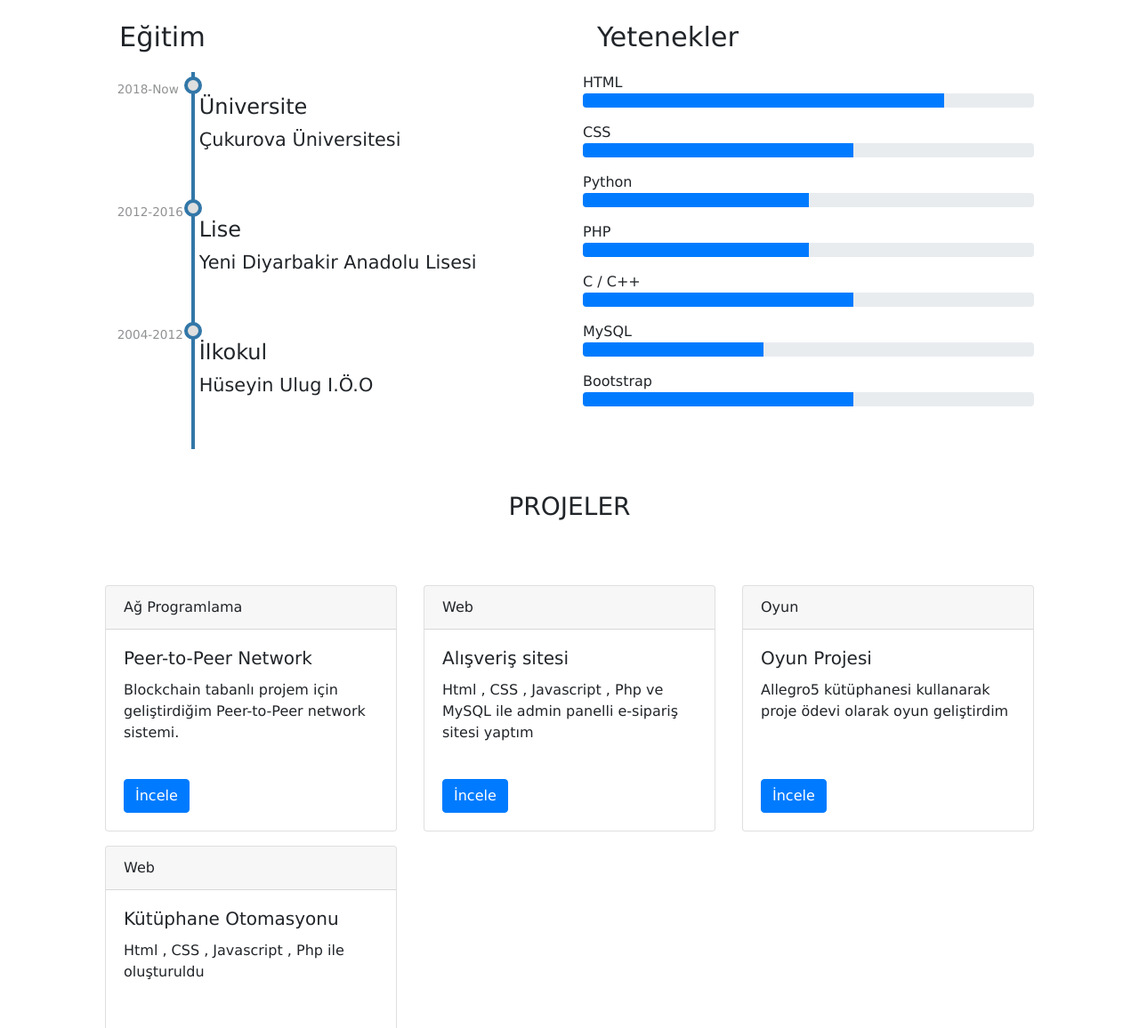
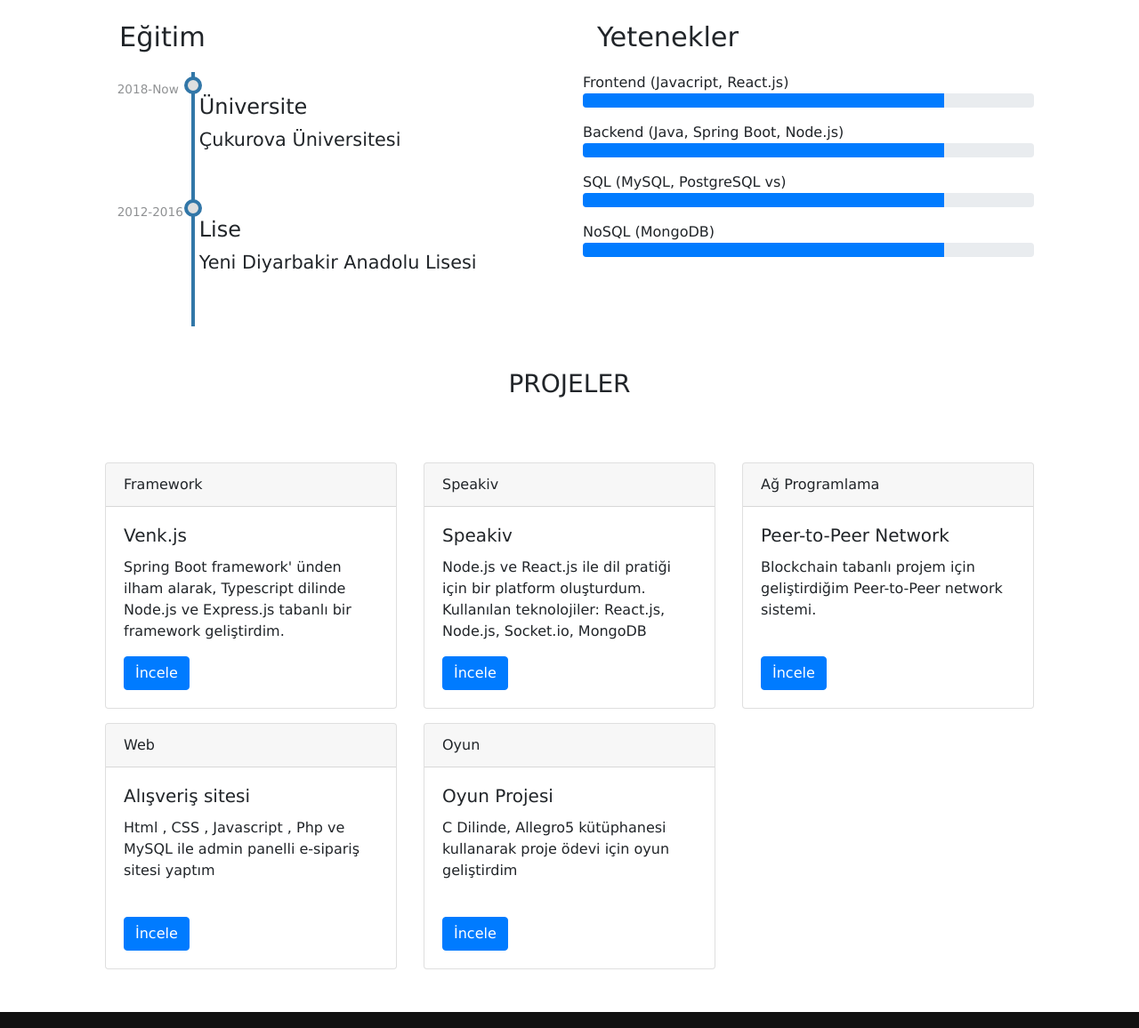
Before and after one commit to vnknt/vnknt.github.io, a plain HTML site: page index.html in a window 1280 px wide. Shown: the part 845-2001 px from the top of the page at 89% size. Drawn offline with nearby package versions, Linux system fonts and the light colour scheme.

Commit message:
Updated my personal website after 2 years :)

```diff
--- a/index.html
+++ b/index.html
@@ -1,26 +1,29 @@
-
 <!DOCTYPE html>
 <html lang="en">
+
 <head>
   <meta charset="UTF-8">
-    <meta name="viewport" content="width=device-width, initial-scale=1 maximum-scale=1.0, user-scalable=no" >
+  <meta name="viewport" content="width=device-width, initial-scale=1 maximum-scale=1.0, user-scalable=no">
   <title>Velat Necmettin Kanat | Kişisel Web Sayfası </title>
   <meta name="description" content="Çukurova Üniversitesi Bilgisayar Mühendisliği Bölümü Öğrencisi">
-    <link rel="stylesheet" href="https://cdn.jsdelivr.net/npm/bootstrap@4.5.3/dist/css/bootstrap.min.css" integrity="sha384-TX8t27EcRE3e/ihU7zmQxVncDAy5uIKz4rEkgIXeMed4M0jlfIDPvg6uqKI2xXr2" crossorigin="anonymous">
+  <link rel="stylesheet" href="https://cdn.jsdelivr.net/npm/bootstrap@4.5.3/dist/css/bootstrap.min.css"
+    integrity="sha384-TX8t27EcRE3e/ihU7zmQxVncDAy5uIKz4rEkgIXeMed4M0jlfIDPvg6uqKI2xXr2" crossorigin="anonymous">
   <link rel="stylesheet" href="assets/css/style1.css">
   <link rel="stylesheet" href="https://cdnjs.cloudflare.com/ajax/libs/font-awesome/5.15.3/css/all.min.css">
 
   <link rel="stylesheet" href="https://unpkg.com/aos@next/dist/aos.css" />
   <meta name="google-site-verification" content="ZJ8fWO0NOrwksyO9qgw9nOCQtR_C1ZD59ht50DQNyd0" />
 </head>
+
 <body>
 
 
 
 
-  <nav class="navbar navbar-expand-md navbar-dark  fixed-top navbar-transparent " id="costumNav" >
+  <nav class="navbar navbar-expand-md navbar-dark  fixed-top navbar-transparent " id="costumNav">
     <a class="navbar-brand" href="#">vnkanat</a>
-    <button class="navbar-toggler" type="button" data-toggle="collapse" data-target="#navbarNav" aria-controls="navbarNav" aria-expanded="false" aria-label="Toggle navigation">
+    <button class="navbar-toggler" type="button" data-toggle="collapse" data-target="#navbarNav"
+      aria-controls="navbarNav" aria-expanded="false" aria-label="Toggle navigation">
       <span class="navbar-toggler-icon"></span>
     </button>
     <div class="collapse navbar-collapse" id="navbarNav">
@@ -53,11 +56,15 @@
 
 
 
-    <div style="background-image:url('assets/img/bg.png');background-size:cover;background-repeat:no-repeat;height:100vh;position:relative;" loading="lazy">
-      <div class=" d-flex justify-content-center align-items-center text-white " style="background-color:rgba(0,0,0,0.74);position:absolute;width:100%;display:inline-flex;justify-content:center; height:100%;top:0;left:0;z-index:9;">
+    <div
+      style="background-image:url('assets/img/bg.png');background-size:cover;background-repeat:no-repeat;height:100vh;position:relative;"
+      loading="lazy">
+      <div class=" d-flex justify-content-center align-items-center text-white "
+        style="background-color:rgba(0,0,0,0.74);position:absolute;width:100%;display:inline-flex;justify-content:center; height:100%;top:0;left:0;z-index:9;">
         <div class="container-fluid row justify-content-center align-items-center ">
           <div class="col-4 col-md-4 col-lg-2  ">
-          <img src="assets/img/pp.jpg" alt="Velat Necmettin Kanat | Çukurova Üniversitesi " class="img-fluid rounded-circle">
+            <img src="assets/img/pp.jpg" alt="Velat Necmettin Kanat | Çukurova Üniversitesi "
+              class="img-fluid rounded-circle">
 
           </div>
 
@@ -66,7 +73,8 @@
 
 
             <h1 class="display-4 " id="myName">Velat Necmettin Kanat</h1>
-          <p class="text-muted justify-content-center" id="myInfo"> Çukurova Üniversitesi | Bilgisayar Mühendisliği </p>
+            <p class="text-muted justify-content-center" id="myInfo"> Çukurova Üniversitesi | Bilgisayar Mühendisliği
+            </p>
             <div class="sm-icons">
               <i class="fa fa-linkedin-square"></i>
               <i class="fa fa-twitter-square"></i>
@@ -76,7 +84,7 @@
 
 
           </div>
-        <div class="col-12 justify-content-center " >
+          <div class="col-12 justify-content-center ">
             <span style="margin-left: 15%;"> <span id="typed" class="display-4"> </span></span>
           </div>
 
@@ -105,7 +113,7 @@
 
 
     </div>
-  <div class="container p-5 " id="section2" >
+    <div class="container p-5 " id="section2">
       <div class="row">
 
 
@@ -145,18 +153,6 @@
                 <div class="timeline-content">Yeni Diyarbakir Anadolu Lisesi</div>
               </div>
 
-      <div class="timeline-item">
-
-        <p class="time">
-        2004-2012
-      </p>
-
-
-      <h4 class="timeline-head">İlkokul</h4>
-
-
-      <div class="timeline-content">Hüseyin Ulug I.Ö.O</div>
-    </div>
 
             </div>
 
@@ -172,66 +168,33 @@
 
 
 
-    <span>HTML</span>
+          <span>Frontend (Javacript, React.js)</span>
           <div class="progress mb-3">
 
-      <div class="progress-bar" style="width:80%;" role="progressbar" aria-valuenow="25" aria-valuemin="0" aria-valuemax="100"></div>
+            <div class="progress-bar" style="width:80%;" role="progressbar" aria-valuenow="25" aria-valuemin="0"
+              aria-valuemax="100"></div>
 
           </div>
 
-    <span>CSS</span>
+          <span>Backend (Java, Spring Boot, Node.js)</span>
           <div class="progress mb-3">
 
-      <div class="progress-bar" style="width:60%;" role="progressbar" aria-valuenow="25" aria-valuemin="0" aria-valuemax="100"></div>
+            <div class="progress-bar" style="width:80%;" role="progressbar" aria-valuenow="25" aria-valuemin="0"
+              aria-valuemax="100"></div>
 
           </div>
 
-
-    <span>Python</span>
+          <span>SQL (MySQL, PostgreSQL vs)</span>
           <div class="progress mb-3">
-
-      <div class="progress-bar" style="width:50%;" role="progressbar" aria-valuenow="25" aria-valuemin="0" aria-valuemax="100"></div>
-
+            <div class="progress-bar" style="width:80%;" role="progressbar" aria-valuenow="25" aria-valuemin="0"
+              aria-valuemax="100"></div>
           </div>
 
-
-    <span>PHP</span>
+          <span>NoSQL (MongoDB)</span>
           <div class="progress mb-3">
-
-      <div class="progress-bar" style="width:50%;" role="progressbar" aria-valuenow="25" aria-valuemin="0" aria-valuemax="100"></div>
-
+            <div class="progress-bar" style="width:80%;" role="progressbar" aria-valuenow="25" aria-valuemin="0"
+              aria-valuemax="100"></div>
           </div>
-
-
-
-    <span>C / C++</span>
-    <div class="progress mb-3">
-
-      <div class="progress-bar" style="width:60%;" role="progressbar" aria-valuenow="25" aria-valuemin="0" aria-valuemax="100"></div>
-
-    </div>
-
-
-    <span>MySQL</span>
-    <div class="progress mb-3">
-
-      <div class="progress-bar" style="width:40%;" role="progressbar" aria-valuenow="25" aria-valuemin="0" aria-valuemax="100"></div>
-
-    </div>
-
-
-    <span>Bootstrap</span>
-    <div class="progress mb-3">
-
-      <div class="progress-bar" style="width:60%;" role="progressbar" aria-valuenow="25" aria-valuemin="0" aria-valuemax="100"></div>
-
-    </div>
-
-
-
-
-
-
 
         </div>
 
@@ -245,18 +208,48 @@
       <div class="row" id="section3">
 
         <div class="col-12 text-center p-5" data-aos="fade-up">
-      <h3 class="d-block"> PROJELER  </h3>
+          <h3 class="d-block"> PROJELER </h3>
+        </div>
+        <div class="col-12 col-md-4 mt-3" data-aos="fade-up" data-aos-delay="50">
+          <div class="card">
+            <div class="card-header">
+              Framework
+            </div>
+            <div class="card-body">
+              <h5 class="card-title">Venk.js</h5>
+              <p class="card-text" style="height:6rem">Spring Boot framework' ünden ilham alarak, Typescript dilinde Node.js ve Express.js tabanlı bir framework geliştirdim. </p>
+              <a rel="nofollow" href="https://github.com/venkjs/venk" class="btn btn-primary">İncele</a>
+            </div>
           </div>
 
-    <div class="col-12 col-md-4 mt-3"  data-aos="fade-up" data-aos-delay="50">
+        </div>
+
+        <div class="col-12 col-md-4 mt-3" data-aos="fade-up" data-aos-delay="50">
+          <div class="card">
+            <div class="card-header">
+              Speakiv
+            </div>
+            <div class="card-body">
+              <h5 class="card-title">Speakiv</h5>
+              <p class="card-text" style="height:6rem">Node.js ve React.js ile dil pratiği için bir platform oluşturdum. Kullanılan teknolojiler: React.js, Node.js, Socket.io, MongoDB</p>
+              <a rel="nofollow" href="https://speakiv.com" class="btn btn-primary">İncele</a>
+            </div>
+          </div>
+
+        </div>
+
+
+
+        <div class="col-12 col-md-4 mt-3" data-aos="fade-up" data-aos-delay="50">
           <div class="card">
             <div class="card-header">
               Ağ Programlama
             </div>
-        <div class="card-body" >
+            <div class="card-body">
               <h5 class="card-title">Peer-to-Peer Network </h5>
-          <p class="card-text" style="height:6rem">Blockchain tabanlı projem için geliştirdiğim Peer-to-Peer network sistemi. </p>
-          <a rel="nofollow" href="https://github.com/vnknt/p2p_network" class="btn btn-primary" >İncele</a>
+              <p class="card-text" style="height:6rem">Blockchain tabanlı projem için geliştirdiğim Peer-to-Peer network
+                sistemi. </p>
+              <a rel="nofollow" href="https://github.com/vnknt/p2p_network" class="btn btn-primary">İncele</a>
             </div>
           </div>
 
@@ -270,7 +263,8 @@
             </div>
             <div class="card-body">
               <h5 class="card-title">Alışveriş sitesi</h5>
-            <p class="card-text" style="height:6rem">Html , CSS , Javascript , Php ve MySQL ile admin panelli e-sipariş sitesi yaptım</p>
+              <p class="card-text" style="height:6rem">Html , CSS , Javascript , Php ve MySQL ile admin panelli
+                e-sipariş sitesi yaptım</p>
               <a rel="nofollow" href="http://orneksepetim.rf.gd/mavisepet/" class="btn btn-primary">İncele</a>
             </div>
           </div>
@@ -284,36 +278,16 @@
             <div class="card-header">
               Oyun
             </div>
-          <div class="card-body" >
+            <div class="card-body">
               <h5 class="card-title">Oyun Projesi</h5>
-            <p class="card-text" style="height:6rem">Allegro5 kütüphanesi kullanarak proje ödevi olarak oyun geliştirdim</p>
-            <a rel="nofollow" href="https://www.youtube.com/watch?v=LwgVB6GB2OM&ab_channel=Code4You" class="btn btn-primary" >İncele</a>
+              <p class="card-text" style="height:6rem">C Dilinde, Allegro5 kütüphanesi kullanarak proje ödevi için oyun
+                geliştirdim</p>
+              <a rel="nofollow" href="https://www.youtube.com/watch?v=LwgVB6GB2OM&ab_channel=Code4You"
+                class="btn btn-primary">İncele</a>
             </div>
           </div>
 
         </div>
-
-
-
-
-
-
-    <div class="col-12 col-md-4 mt-3 " data-aos="fade-up" data-aos-delay="200">
-        <div class="card">
-          <div class="card-header">
-            Web
-          </div>
-          <div class="card-body">
-            <h5 class="card-title">Kütüphane Otomasyonu</h5>
-            <p class="card-text" style="height:6rem">Html , CSS , Javascript , Php ile oluşturuldu</p>
-            <button href="#" class="btn btn-primary" disabled>İncele</button>
-          </div>
-        </div>
-
-      </div>
-
-
-
 
 
       </div>
@@ -357,7 +331,8 @@
           </div>
 
 
-    </div>  <!--row end--->
+        </div>
+        <!--row end--->
 
 
 
@@ -368,7 +343,8 @@
 
 
 
-  </div><!--Container end--->
+      </div>
+      <!--Container end--->
 
 
 
@@ -403,12 +379,16 @@
 
   </body>
 
-<script src="https://code.jquery.com/jquery-3.5.1.slim.min.js" integrity="sha384-DfXdz2htPH0lsSSs5nCTpuj/zy4C+OGpamoFVy38MVBnE+IbbVYUew+OrCXaRkfj" crossorigin="anonymous"></script>
-<script src="https://cdn.jsdelivr.net/npm/bootstrap@4.5.3/dist/js/bootstrap.bundle.min.js" integrity="sha384-ho+j7jyWK8fNQe+A12Hb8AhRq26LrZ/JpcUGGOn+Y7RsweNrtN/tE3MoK7ZeZDyx" crossorigin="anonymous"></script>
+  <script src="https://code.jquery.com/jquery-3.5.1.slim.min.js"
+    integrity="sha384-DfXdz2htPH0lsSSs5nCTpuj/zy4C+OGpamoFVy38MVBnE+IbbVYUew+OrCXaRkfj"
+    crossorigin="anonymous"></script>
+  <script src="https://cdn.jsdelivr.net/npm/bootstrap@4.5.3/dist/js/bootstrap.bundle.min.js"
+    integrity="sha384-ho+j7jyWK8fNQe+A12Hb8AhRq26LrZ/JpcUGGOn+Y7RsweNrtN/tE3MoK7ZeZDyx"
+    crossorigin="anonymous"></script>
 
   <script src="assets/js/script.js"></script>
 
-<script src="assets/js/main.js" ></script>
+  <script src="assets/js/main.js"></script>
 
 
   <script src="https://cdn.jsdelivr.net/npm/typed.js@2.0.11"></script>
@@ -417,11 +397,11 @@
 
     var typed = new Typed('#typed', {
       // Waits 1000ms after typing "First"
-  strings: [' ', 'Frontend Developer ^1200','Backend Developer ^1200','Interested in ^600 Android Development^500','Interested in ^600 Machine Learning^500','Interested in ^600 Image processing^500'],
+      strings: [' ', 'Frontend Developer ^1200', 'Backend Developer ^1200', 'Interested in ^600 Web Development^500', 'Interested in ^600 Microservices^500', 'Interested in ^600 System Design^500'],
       smartBackspace: true,
-  loop:true,
-  typeSpeed:30,
-  backSpeed:20
+      loop: true,
+      typeSpeed: 30,
+      backSpeed: 20
 
     });
 
@@ -430,9 +410,10 @@ var typed = new Typed('#typed', {
   <script src="https://unpkg.com/aos@next/dist/aos.js"></script>
   <script>
     AOS.init({
-    offset:150,
-    delay:300
+      offset: 150,
+      delay: 300
 
     });
   </script>
+
 </html>
```
Lines whose indentation alone changed are shown as unchanged.
